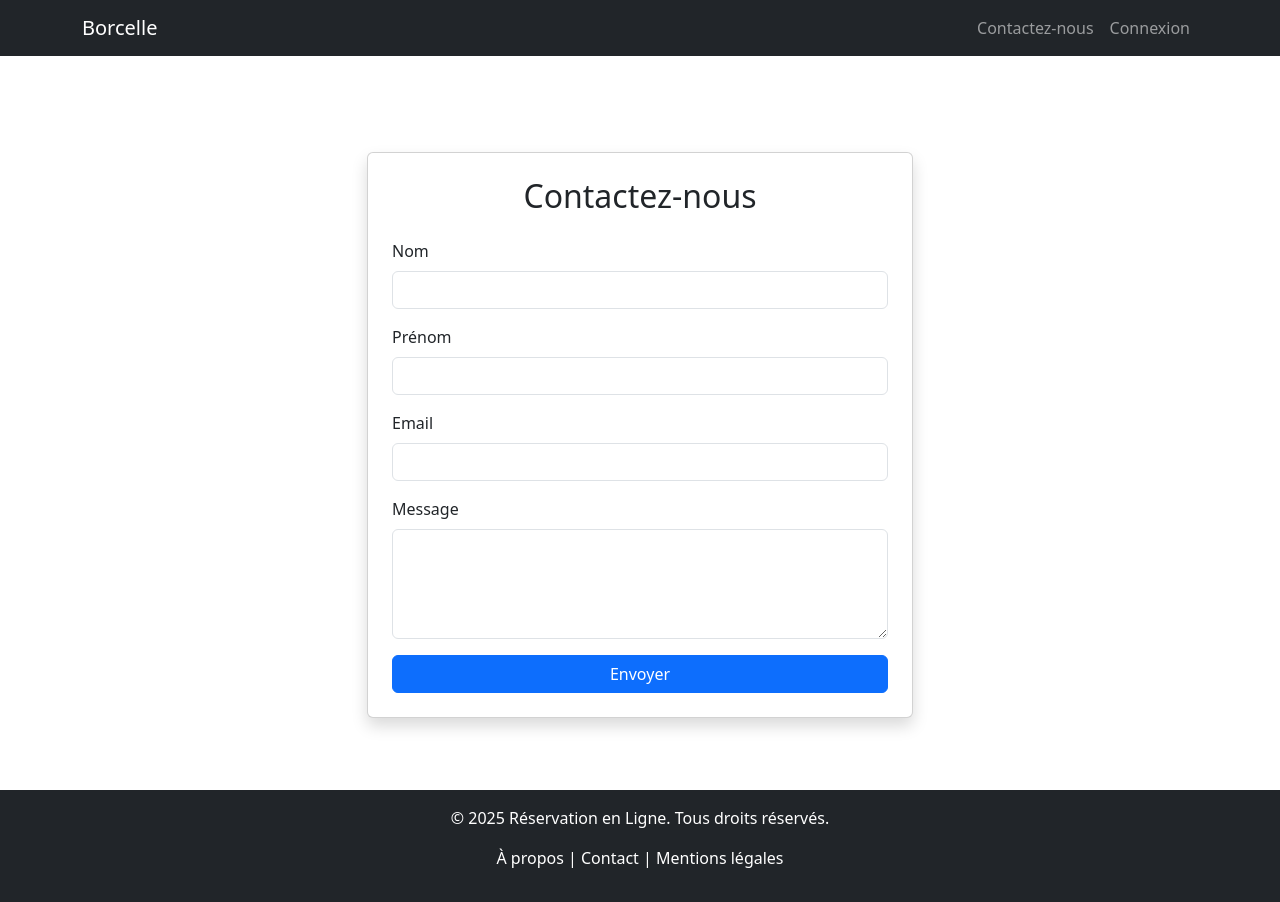
After one commit to MagiCapSss/BDD_RESERVATION, a PHP site: page /contact.php in a window 1280 px wide. The commit adds this page. Run offline with PHP 8.4, Linux system fonts and the light colour scheme.

Commit message:
changement bootstrap

```diff
--- /dev/null
+++ b/contact.php
@@ -0,0 +1,52 @@
+<?php
+require 'bdd.php';
+include 'header.php';
+
+$user = [
+    'nom' => '',
+    'prenom' => '',
+    'email' => ''
+];
+
+if (isset($_SESSION['user_id'])) {
+    $user_id = $_SESSION['user_id'];
+    $sql = "SELECT nom, prenom, email FROM users WHERE id = ?";
+    $stmt = $pdo->prepare($sql);
+    $stmt->execute([$user_id]);
+    $user = $stmt->fetch(PDO::FETCH_ASSOC) ?: $user;
+}
+?>
+
+<div class="container mt-5">
+    <div class="row justify-content-center">
+        <div class="col-md-6">
+            <div class="card shadow mt-5 mb-5 p-4">
+                <h2 class="text-center mb-4">Contactez-nous</h2>
+
+                <form action="traitement_contact.php" method="POST">
+                    <div class="mb-3">
+                        <label for="nom" class="form-label">Nom</label>
+                        <input type="text" class="form-control" id="nom" name="nom" value="<?= htmlspecialchars($user['nom']) ?>" required>
+                    </div>
+                    <div class="mb-3">
+                        <label for="prenom" class="form-label">Prénom</label>
+                        <input type="text" class="form-control" id="prenom" name="prenom" value="<?= htmlspecialchars($user['prenom']) ?>" required>
+                    </div>
+                    <div class="mb-3">
+                        <label for="email" class="form-label">Email</label>
+                        <input type="email" class="form-control" id="email" name="email" value="<?= htmlspecialchars($user['email']) ?>" required>
+                    </div>
+                    <div class="mb-3">
+                        <label for="message" class="form-label">Message</label>
+                        <textarea class="form-control" id="message" name="message" rows="4" required></textarea>
+                    </div>
+                    <input type="hidden" name="csrf_token" value="<?= $_SESSION['csrf_token'] ?? '' ?>">
+                    <button type="submit" class="btn btn-primary w-100">Envoyer</button>
+                </form>
+            </div>
+        </div>
+    </div>
+</div>
+
+
+<?php include 'footer.php'; ?>
--- a/header.php
+++ b/header.php
@@ -13,12 +13,13 @@ session_start();
 <body>
     <header class="navbar navbar-expand-lg navbar-dark bg-dark">
         <div class="container">
-            <a class="navbar-brand" href="index.php">Au Resto d'or</a>
+            <a class="navbar-brand" href="index.php">Borcelle</a>
             <button class="navbar-toggler" type="button" data-bs-toggle="collapse" data-bs-target="#navbarNav">
                 <span class="navbar-toggler-icon"></span>
             </button>
             <div class="collapse navbar-collapse" id="navbarNav">
                 <ul class="navbar-nav ms-auto">
+                    <li class="nav-item"><a class="nav-link" href="contact.php">Contactez-nous</a></li>
                     <?php if (isset($_SESSION['user_id'])): ?>
                         <li class="nav-item"><a class="nav-link" href="reservation.php">Réservation</a></li>
                         <li class="nav-item"><a class="nav-link" href="profil.php">Mon profil</a></li>
```
Also changed, not shown: connexion.php (+7 -7 lines), reservation.php (+6 -6 lines).
